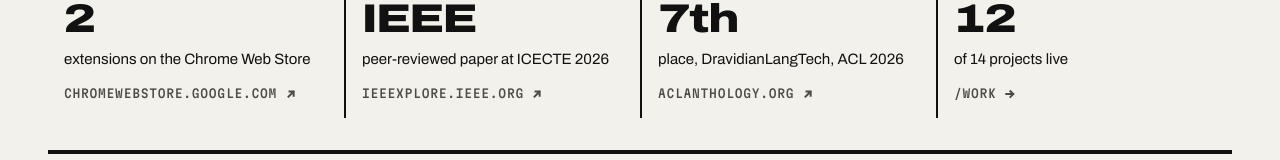
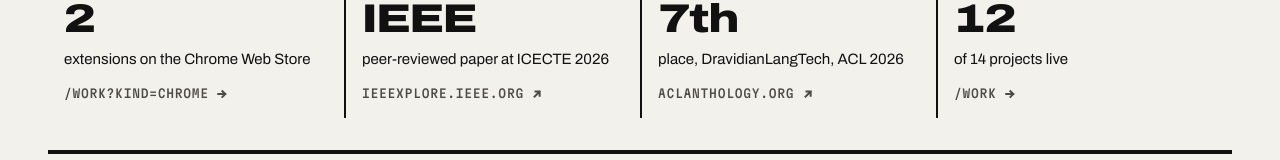
Before and after one commit to SamisDone/Professional-Portfolio-SST, a React (Vite) app: page / in a window 1280 px wide. Shown: the part 478-638 px from the top of the page. Built offline with nearby package versions, Linux system fonts and the light colour scheme.

Commit message:
Link the Web Store stat to the Chrome extensions on /work
No developer page URL was given, so it takes the brief's fallback.

```diff
--- a/src/data/content.ts
+++ b/src/data/content.ts
@@ -1132,7 +1132,10 @@ export const proof: Proof[] = [
   {
     value: "2",
     label: "extensions on the Chrome Web Store",
-    href: "https://chromewebstore.google.com/detail/riphours/iagjeekneaalapjnnofnifleaiondbbb",
+    // The two extensions, listed, rather than one of them. When there is a
+    // Web Store developer page to link, it goes here with `internal` removed.
+    href: "/work?kind=chrome",
+    internal: true,
   },
   {
     // "1" rendered at the same size as the others undersold this badly. The
```
